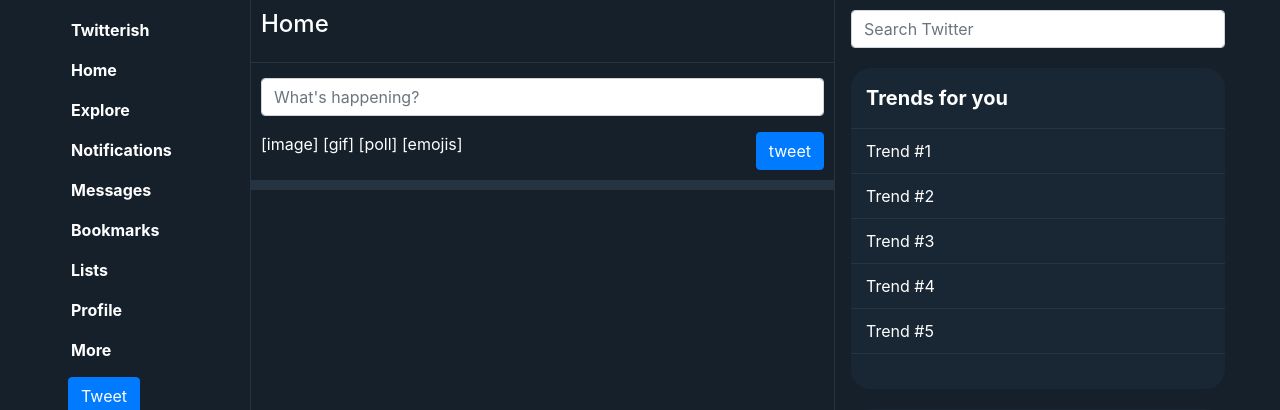
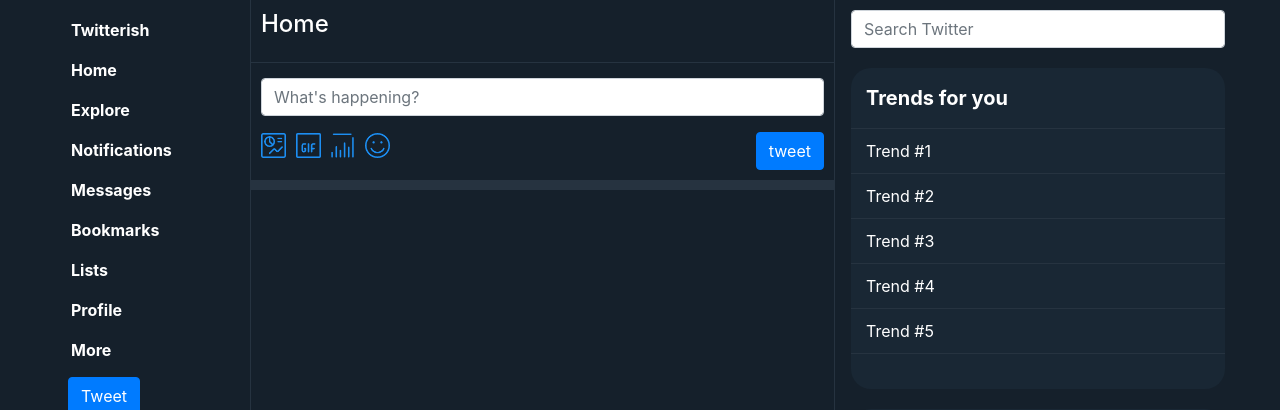
Before and after one commit to mickee90/twitterish-python-django, a Django app: template twitterish/apps/posts/templates/posts/structure.html in a window 1280 px wide. Shown: the top 410 px of the page. Run offline with Django 3.2, Linux system fonts and the light colour scheme; the template is opened without the code that fills it, so the values that code supplies are empty; some libraries are stand-ins or nearby versions.

Commit message:
Added icons for tweet attachments

```diff
--- a/twitterish/apps/posts/static/css/main.css
+++ b/twitterish/apps/posts/static/css/main.css
@@ -57,6 +57,11 @@ ul, li {
 .main .create-post-box {
     padding: 0 10px 10px;
     border-bottom: 10px solid #263340;
+}
+.main .create-post-box .attachments .attachment-icon {
+    width: 25px;
+    height: 25px;
+    margin-right: 5px;
 }
 .widgets {
     grid-area: 1 / 5 / 2 / 7;
--- a/twitterish/apps/posts/templates/posts/list.html
+++ b/twitterish/apps/posts/templates/posts/list.html
@@ -15,7 +15,7 @@
                     </div>
                         <div class="comments"><img src="{% static "img/icon_comment.png" %}" alt="comment" class="post-icon icon-comment" /> 1</div>
                         <div class="retweets"><img src="{% static "img/icon_retweet.png" %}" alt="retweet" class="post-icon icon-retweet" /> 2</div>
-                        <div class="likes"><img src="{% static "img/icon_like.png" %}" alt="like" class="post-icon icon-like" /> 200</div>
+                        <div class="likes"><img src="{% static "img/icon_like.png" %}" alt="like" class="post-icon icon-like" /> {{ post.likes }}</div>
                         <div class="share"><img src="{% static "img/icon_upload.png" %}" alt="share" class="post-icon icon-upload" /></div>
                     </div>
                 </div>
--- a/twitterish/apps/posts/templates/posts/structure.html
+++ b/twitterish/apps/posts/templates/posts/structure.html
@@ -32,7 +32,12 @@
             <div class="create-post-box">
                 <input type="text" class="create-post form-control mb-3" placeholder="What's happening?" max="255">
                 <div class="toolbar d-flex justify-content-between">
-                    <div class="attachments">[image] [gif] [poll] [emojis]</div>
+                    <div class="attachments">
+                        <img src="{% static "img/icon_img.png" %}" alt="icon-emoji" class="attachment-icon icon-img" />
+                        <img src="{% static "img/icon_gif.png" %}" alt="icon-gif" class="attachment-icon icon-gif" />
+                        <img src="{% static "img/icon_statistic.png" %}" alt="icon-statistic" class="attachment-icon icon-statistic" />
+                        <img src="{% static "img/icon_emoji.png" %}" alt="icon-emoji" class="attachment-icon icon-emoji" />
+                    </div>
                     <input type="submit" class="btn btn-primary float-right" value="tweet">
                 </div>
             </div>
```
Also changed, not shown: twitterish/apps/posts/static/img/icon_emoji.png (added), twitterish/apps/posts/static/img/icon_gif.png (added), twitterish/apps/posts/static/img/icon_img.png (added), twitterish/apps/posts/static/img/icon_statistic.png (added).
